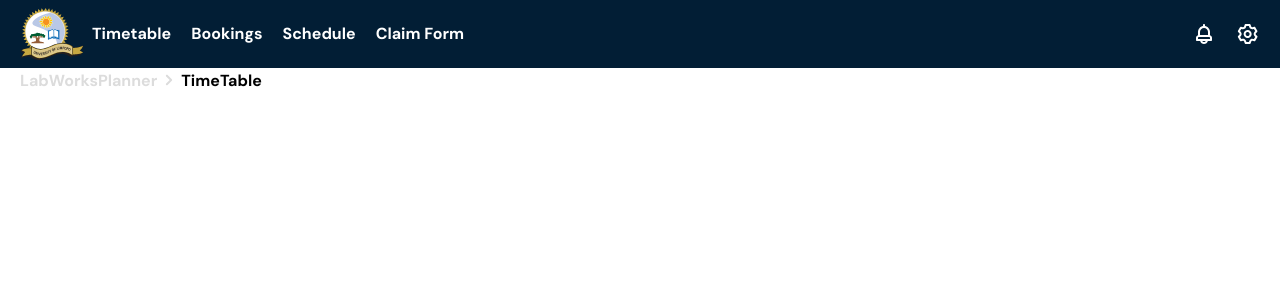
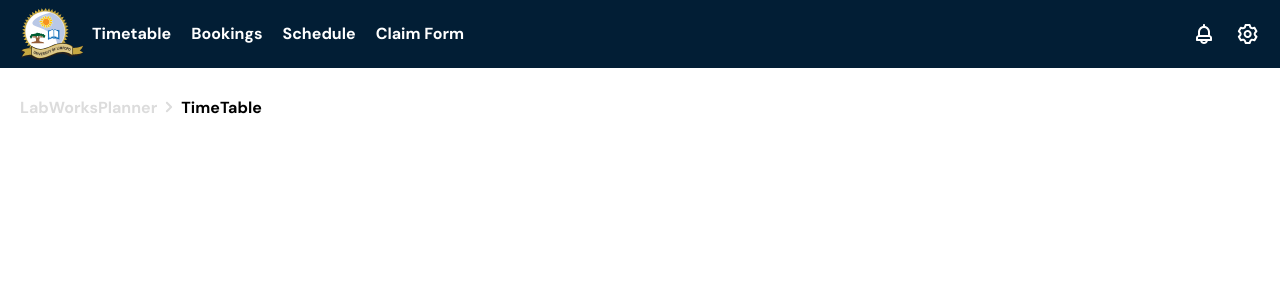
Before and after one commit to mothibimalebana/lab-work-planner, a React (Vite) app: page / in a window 1280 px wide. Shown: the top 300 px of the page. Built offline with nearby package versions, Linux system fonts and the light colour scheme.

Commit message:
feat: breadcrumb display's user's current page

```diff
--- a/src/pages/Home.jsx
+++ b/src/pages/Home.jsx
@@ -3,7 +3,7 @@ import BreadCrumbs from "../components/BreadCrumbs";
 const Home = () => {
     return(
         <>
-            <div className="home">
+            <div className="home flex pt-[27px] flex-col">
                 <BreadCrumbs currPage="TimeTable" />
             </div>
         </>
```
